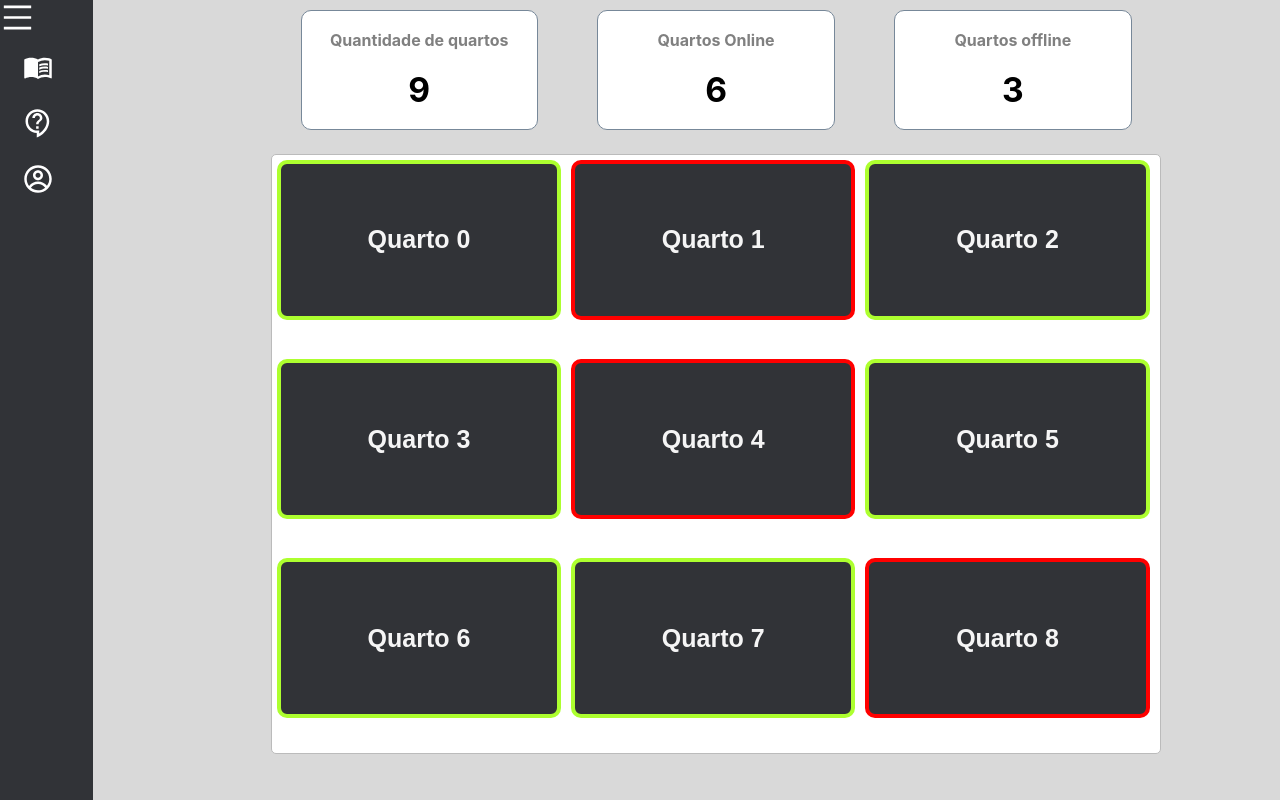
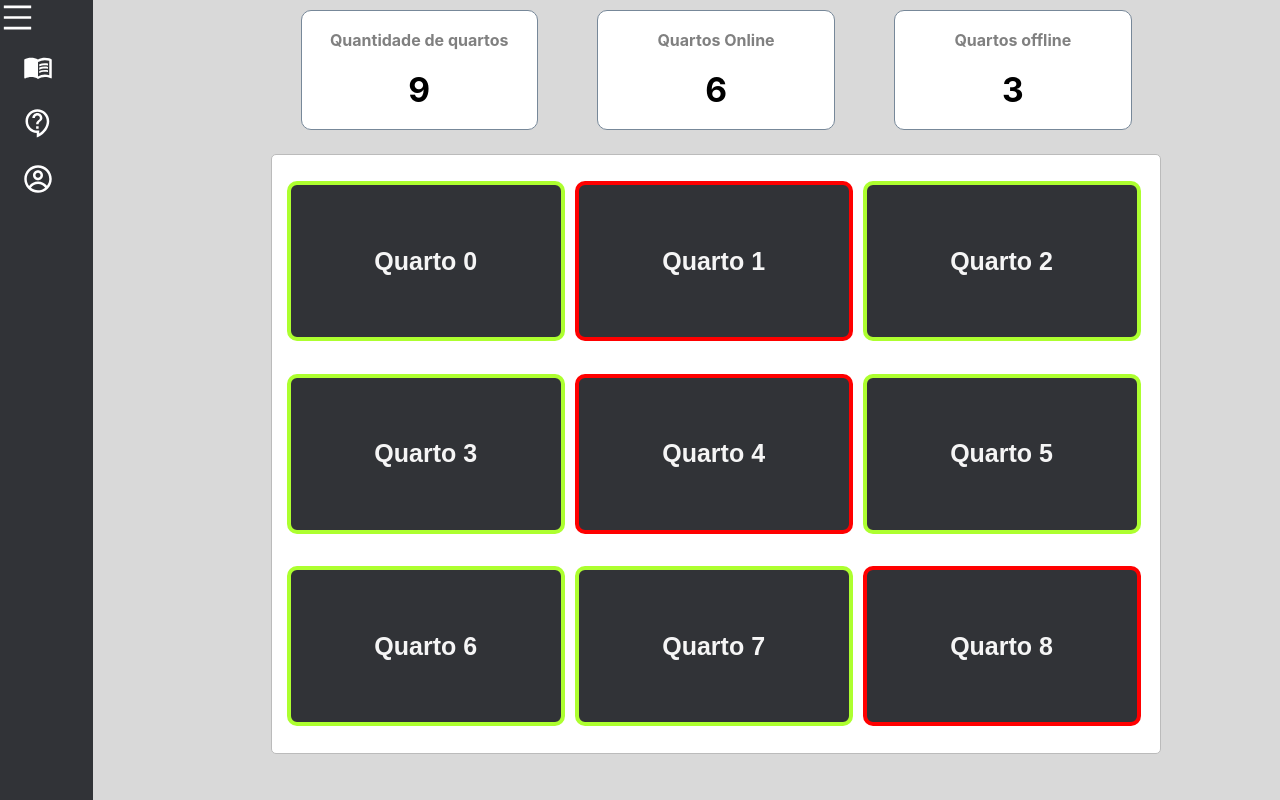
Before and after one commit to lincolnzera1/infinity-power-project, a React (Create React App) app: page /home in a window 1280 px wide. Built offline with nearby package versions, Linux system fonts and the light colour scheme.

Commit message:
07-10, little changes in home.js

```diff
--- a/src/components/Home.css
+++ b/src/components/Home.css
@@ -16,6 +16,7 @@
     display: flex;
     flex-direction: row;
     flex-wrap: wrap;
+    align-items: center;
 
     height: 75%;
     width: 75%;
@@ -29,6 +30,7 @@
 
     margin-left: 15%;
     margin-top: 2%;
+    padding: 10px;
 }
 
 .coluna {
```
